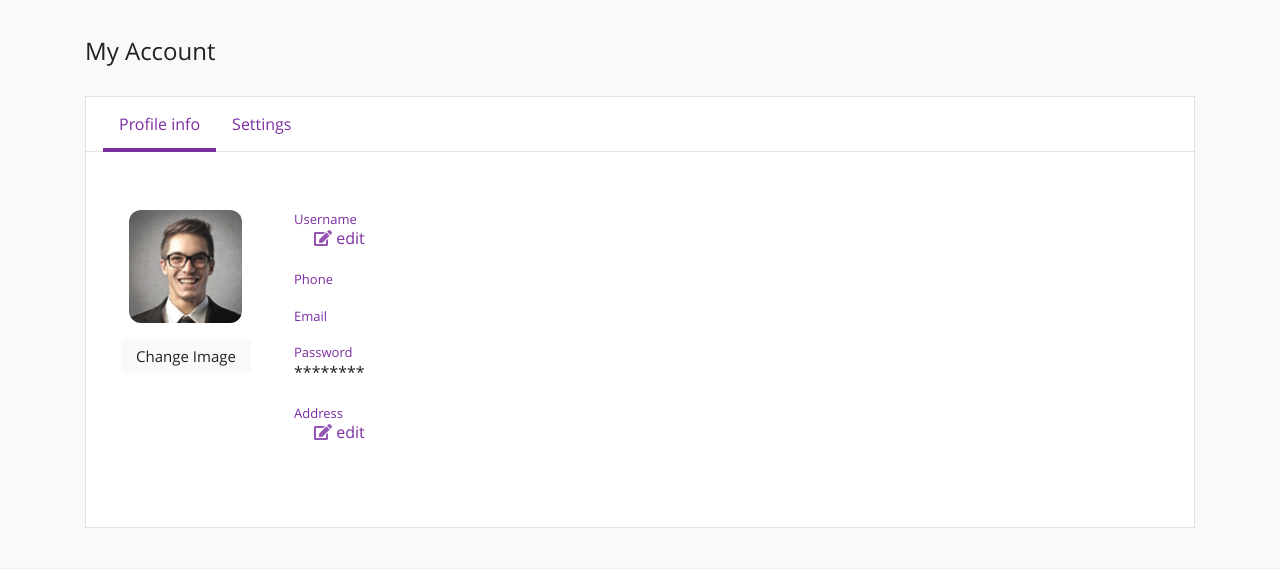
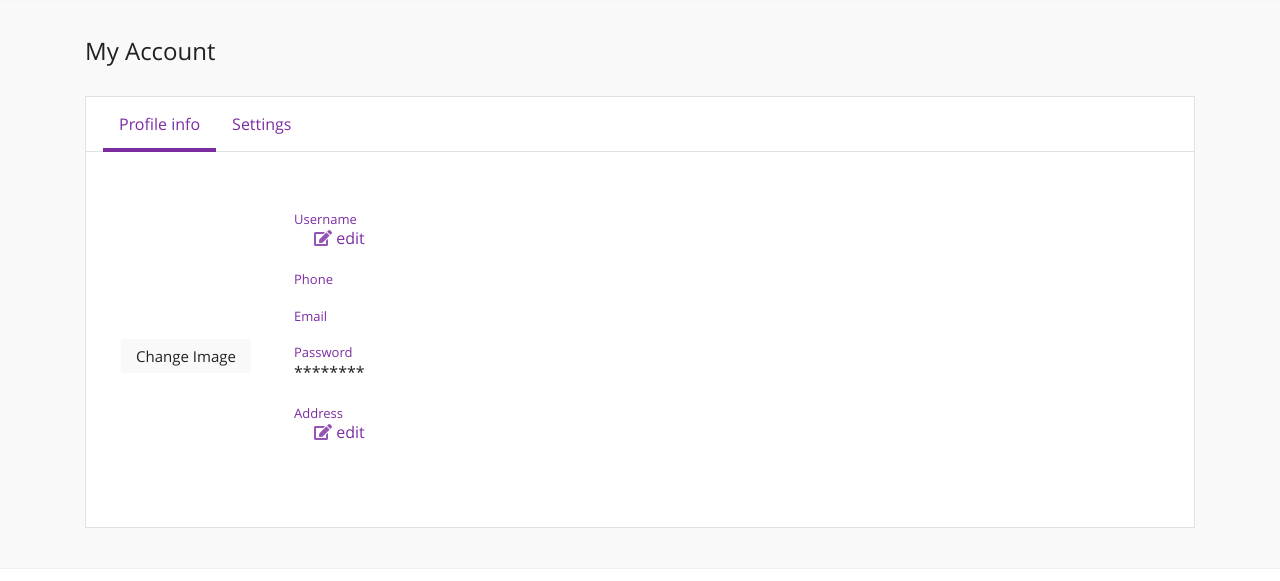
Before and after one commit to MhamadGamal/TaskApp, a plain HTML site: page pages/client/account.html in a window 1280 px wide. Shown: the part 81-662 px from the top of the page. Drawn offline with Linux system fonts and the light colour scheme; no server answers; a web font is replaced by a local one.

```diff
--- a/pages/client/account.html
+++ b/pages/client/account.html
@@ -92,7 +92,7 @@
                             <div class="col-md-3 col-lg-2 py-2">
                                 <div class="change-img-block">
                                     <div class="client-img-block mb-3">
-                                        <img id="userImg" src="../../assets/img/client/user.jpg" alt="" srcset="">
+                                        <img id="userImg" src="" alt="" srcset="">
                                     </div>
                                     <div class="upload-img">
                                         <button class="main-btn btn upload-btn">Change Image </button>
```
Also changed, not shown: pages/client/selectprovider.html (+1 -1 lines), pages/provider/account.html (+1 -1 lines).
